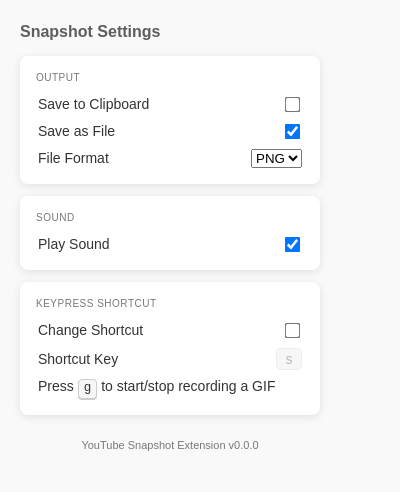
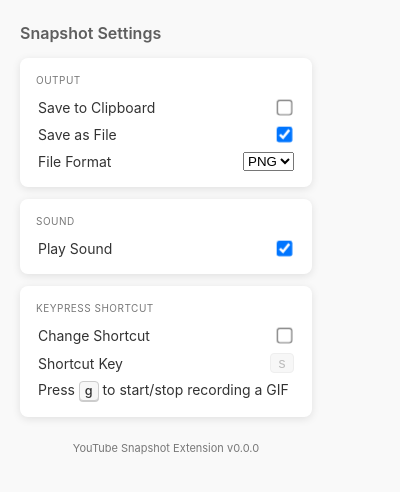
Before and after one commit to sarweshshah/youtube-snapshot, a browser extension: page popup.html in a window 400 px wide. Drawn offline with Linux system fonts and the light colour scheme.

Commit message:
Adding css changes

```diff
--- a/popup.css
+++ b/popup.css
@@ -13,6 +13,12 @@
     --kbd-bg: #f7f7f7;
     --kbd-border: #ccc;
     --kbd-shadow: rgba(0, 0, 0, 0.2);
+
+    /* Performance optimizations */
+    --transition-fast: 0.15s ease-out;
+    --transition-standard: 0.2s ease-out;
+    --border-radius: 8px;
+    --border-radius-small: 4px;
 }
 
 /* Dark theme */
@@ -34,13 +40,18 @@
 }
 
 body {
-    font-family: Arial, sans-serif;
-    /* Using the default font */
+    font-family: -apple-system, BlinkMacSystemFont, 'Segoe UI', Roboto, Arial, sans-serif;
     margin: 0;
     padding: 12px 20px 16px 20px;
-    width: 300px;
+    width: 332px;
     background-color: var(--bg-primary);
     color: var(--text-primary);
+    /* Performance optimizations */
+    -webkit-font-smoothing: antialiased;
+    -moz-osx-font-smoothing: grayscale;
+    text-rendering: optimizeLegibility;
+    /* Prevent layout shifts */
+    box-sizing: border-box;
 }
 
 h1 {
@@ -54,10 +65,12 @@ h1 {
 .section {
     margin-bottom: 12px;
     background-color: var(--bg-secondary);
-    padding: 16px 16px 16px 16px;
-    border-radius: 8px;
+    padding: 16px;
+    border-radius: var(--border-radius);
     box-shadow: 0 2px 8px var(--shadow-color);
-    /* Added box shadow for demarcation */
+    /* Performance optimizations */
+    will-change: transform;
+    transform: translateZ(0); /* Force hardware acceleration */
 }
 
 .section-title {
@@ -90,12 +103,15 @@ h1 {
     height: 20px;
     text-align: center;
     font-size: 14px;
-    padding: 0px;
+    padding: 0;
     border: 1px solid var(--border-color);
-    border-radius: 4px;
+    border-radius: var(--border-radius-small);
     background-color: var(--input-bg);
     color: var(--text-primary);
-    transition: border-color 0.2s ease-in-out;
+    transition: border-color var(--transition-fast);
+    /* Performance optimizations */
+    outline: none;
+    box-sizing: border-box;
 }
 
 /* When input is disabled */
@@ -128,7 +144,7 @@ footer {
 kbd {
     background-color: var(--kbd-bg);
     border: 1px solid var(--kbd-border);
-    border-radius: 4px;
+    border-radius: var(--border-radius-small);
     box-shadow: 0 1px 0 var(--kbd-shadow);
     color: var(--text-primary);
     display: inline-block;
@@ -137,4 +153,24 @@ kbd {
     line-height: 1.1;
     padding: 2px 5px;
     white-space: nowrap;
+    /* Performance optimization */
+    font-family: inherit;
 }
+
+/* Add performance optimizations for all interactive elements */
+.setting input[type="checkbox"],
+.setting input[type="text"],
+.setting select {
+    will-change: transform;
+}
+
+/* Optimize transitions for better performance */
+* {
+    box-sizing: border-box;
+}
+
+/* Reduce paint complexity */
+.section:hover {
+    transform: translateY(-1px);
+    transition: transform var(--transition-fast);
+}
```
